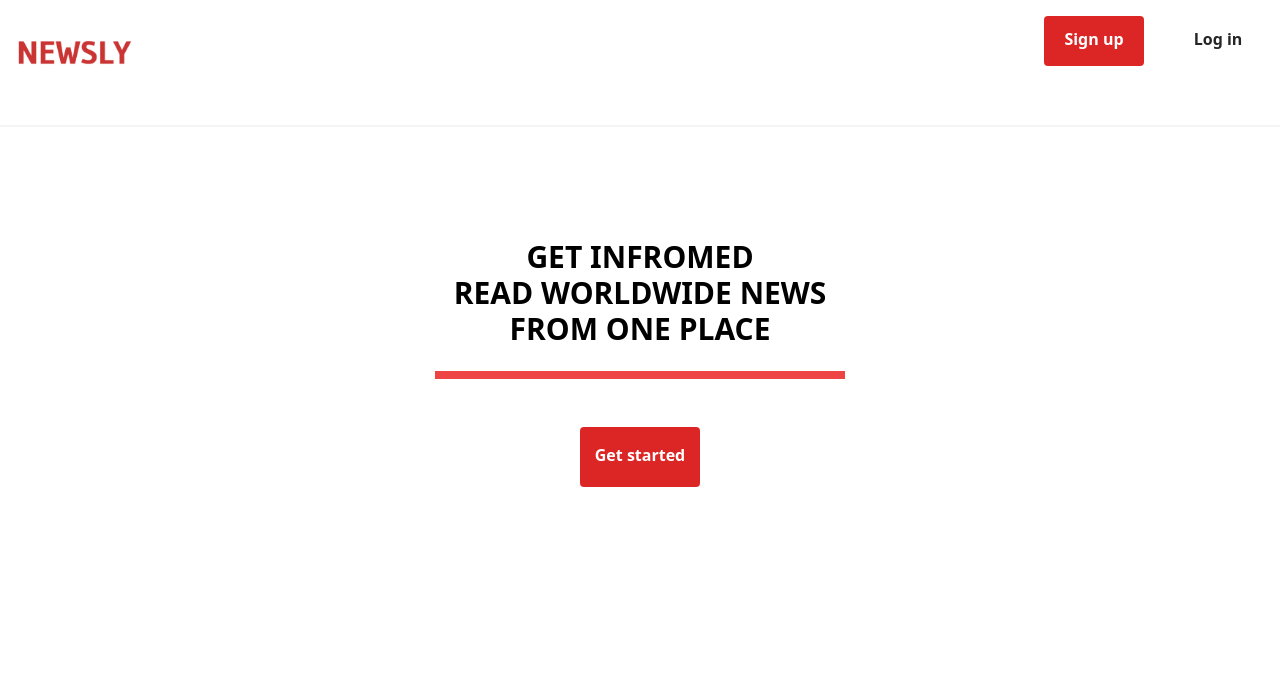
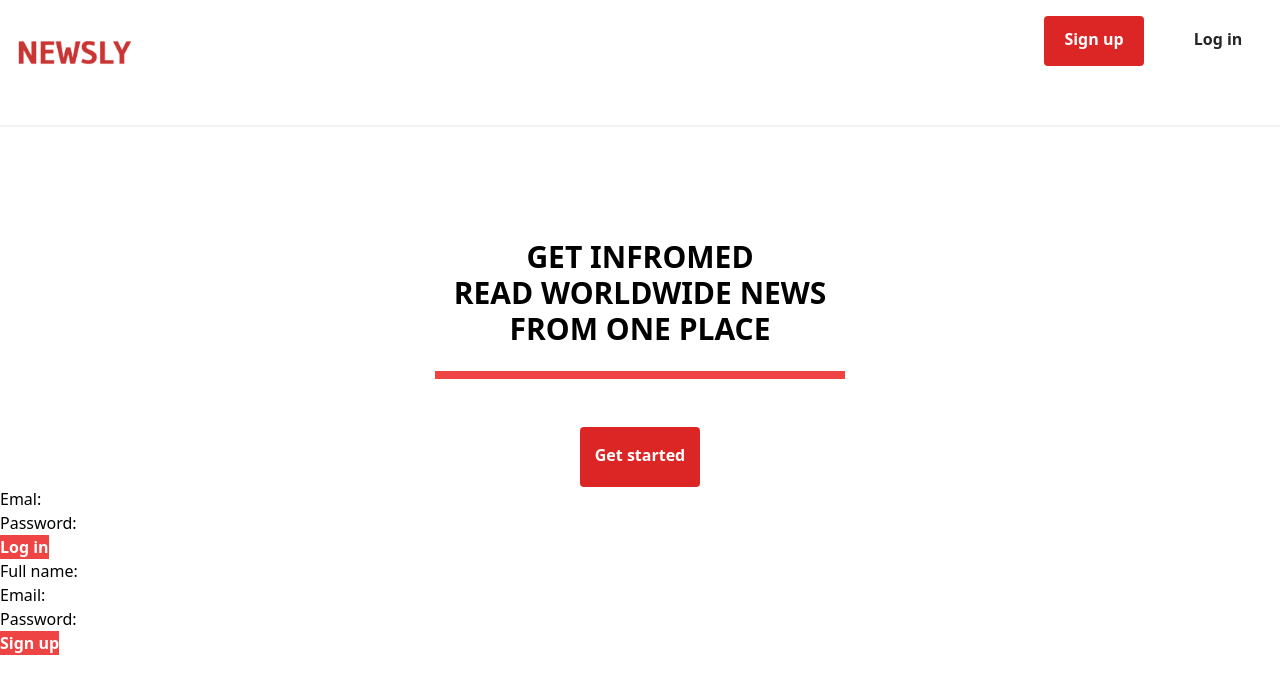
Before and after one commit to Reda-Hammada/newsly-app, a React (Create React App) app: page / in a window 1280 px wide. Shown: the top 694 px of the page. Built offline with nearby package versions, Linux system fonts and the light colour scheme.

Commit message:
react-hook-form library got added to the app
auth log in and sign up form and validation got set by react-hook-form

```diff
--- a/package.json
+++ b/package.json
@@ -9,6 +9,7 @@
     "prop-types": "^15.8.1",
     "react": "^18.2.0",
     "react-dom": "^18.2.0",
+    "react-hook-form": "^7.44.3",
     "react-router-dom": "^6.12.0",
     "react-scripts": "^5.0.1",
     "web-vitals": "^2.1.4"
--- a/src/components/Auth.js
+++ b/src/components/Auth.js
@@ -1,11 +1,16 @@
 import React from "react";
+import { useState } from "react";
 import Login from "./form/Login";
 import Signup from "./form/Signup";
 
 const Auth = () => {
+  const [isLogin, setAuth] = useState(false);
   return (
     <section>
-      <div></div>
+      <div>
+        <Login />
+        <Signup />
+      </div>
     </section>
   );
 };
--- a/src/components/HeroSection.js
+++ b/src/components/HeroSection.js
@@ -1,5 +1,6 @@
 import React from "react";
 import AppButton from "./AppButton";
+import Auth from "./Auth";
 const HeroSection = () => {
   return (
     <section className="w-full mt-28">
@@ -16,6 +17,7 @@ const HeroSection = () => {
           text="Get started"
         />
       </div>
+      <Auth />
     </section>
   );
 };
--- a/src/components/form/Login.js
+++ b/src/components/form/Login.js
@@ -1,11 +1,62 @@
 import React from "react";
+import { useForm } from "react-hook-form";
+import AppButton from "../AppButton";
 
 const Login = () => {
-    return(
+  const {
+    register,
+    handleSubmit,
+    formState: { errors },
+  } = useForm();
+
+  const logIn = (data) => {
+    console.log(data);
+  };
+  return (
+    <div>
+      <form onSubmit={handleSubmit(logIn)}>
+        {/* Email */}
         <div>
-
+          <label>Emal:</label>
+          <input
+            type="email"
+            name="email"
+            {...register("email", {
+              required: true,
+              pattern: /^[^@ ]+@[^@ ]+\.[^@ .]{2,}$/,
+            })}
+          />
+          {errors.email && errors.email.type === "required" && (
+            <p className="text-red-500">Email is required.</p>
+          )}
+          {errors.email && errors.email.type === "pattern" && (
+            <p className="text-red-500">Email is not valid.</p>
+          )}
         </div>
-    )
-}
+        {/* Password */}
+        <div>
+          <label>Password:</label>
+          <input
+            type="password"
+            name="password"
+            {...register("password", {
+              required: true,
+            })}
+          />
+          {errors.password && errors.password.type === "required" && (
+            <p className="text-red-500">Password is required</p>
+          )}
+        </div>
+        <div>
+          <AppButton
+            text="Log in"
+            className="text-white bg-red-500 hover:bg-red-600 font-bold"
+            type="submit"
+          />
+        </div>
+      </form>
+    </div>
+  );
+};
 
 export default Login;
--- a/src/components/form/Signup.js
+++ b/src/components/form/Signup.js
@@ -1,7 +1,77 @@
 import React from "react";
+import { useForm } from "react-hook-form";
+import AppButton from "../AppButton";
+const Signup = () => {
+  const {
+    register,
+    handleSubmit,
+    formState: { errors },
+  } = useForm();
 
-const Signup = () => {
-  return <div></div>;
+  const Register = (data) => {
+    console.log(data);
+  };
+  return (
+    <div>
+      <form onSubmit={handleSubmit(Register)}>
+        <div>
+          <label>Full name:</label>
+          <input
+            type="text"
+            name="fullname"
+            {...register("fullname", {
+              required: true,
+            })}
+          />
+          {errors.fullname && errors.fullname.type === "required" && (
+            <p className="text-red-500">Fullname is required</p>
+          )}
+        </div>
+        <div>
+          <label>Email:</label>
+          <input
+            type="email"
+            name="fullname"
+            {...register("email", {
+              required: true,
+              pattern: /^[^@ ]+@[^@ ]+\.[^@ .]{2,}$/,
+            })}
+          />
+          {errors.email && errors.email.type === "required" && (
+            <p className="text-red-500">Email is required</p>
+          )}
+          {errors.email && errors.email.type === "pattern" && (
+            <p className="text-red-500">Email is not valid</p>
+          )}
+        </div>
+        <div>
+          <label>Password:</label>
+          <input
+            type="password"
+            name="password"
+            {...register("password", {
+              required: true,
+              minLength: 8,
+            })}
+          />
+          {errors.password && errors.password.type === "required" && (
+            <p className="text-red-500">Password is required</p>
+          )}
+          {errors.password && errors.password.type === "minLength" && (
+            <p className="text-red-500">
+              Password should be at least 8 characters.
+            </p>
+          )}
+        </div>
+        <div>
+          <AppButton
+            text="Sign up"
+            className="text-white bg-red-500 hover:bg-red-600 font-bold"
+          />
+        </div>
+      </form>
+    </div>
+  );
 };
 
 export default Signup;
```
Also changed, not shown: 1 other file (tests, documents, lock files or other folders).
